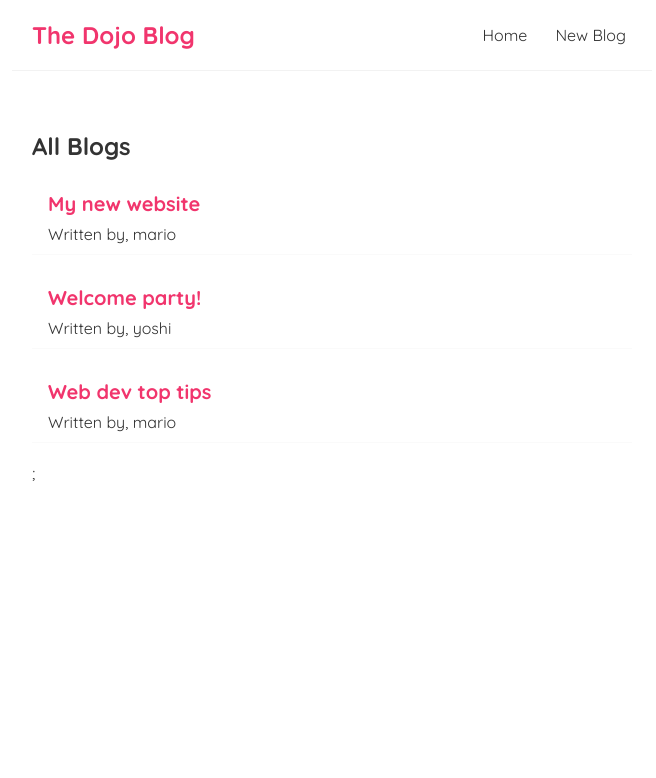
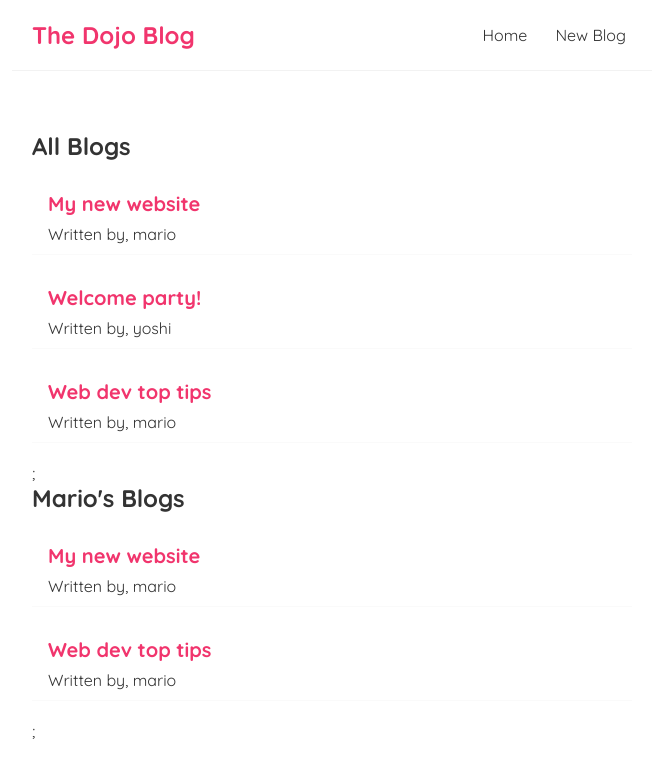
Before and after one commit to d-zucho/dojo-blog, a React (Create React App) app: page / in a window 1280 px wide. Shown: the top 778 px of the page, without its empty margins (308-964 px from the left). Built offline with nearby package versions, Linux system fonts and the light colour scheme.

Commit message:
Add Bloglist Component

```diff
--- a/src/components/HomeComponent/Home.js
+++ b/src/components/HomeComponent/Home.js
@@ -5,10 +5,9 @@ import './home.style.css'
 const Home = () => {
   // hook -- useState hook
   // >> gives us a way to make a reactive value and provides us a way to change that value whenever we want
-  /**
-  const [name, setName] = useState('mario')
-  const [age, setAge] = useState(25)
-  */
+
+  // const [name, setName] = useState('mario')
+  // const [age, setAge] = useState(25)
   // const handleClick = () => {
   //   if (name === 'mario') {
   //     setName('luigi')
@@ -34,6 +33,10 @@ const Home = () => {
     <div className="home">
       <div>
         <BlogList blogs={blogs} title="All Blogs" />
+        <BlogList
+          blogs={blogs.filter((blog) => blog.author === 'mario')}
+          title="Mario's Blogs"
+        />
       </div>
     </div>
   )
```
